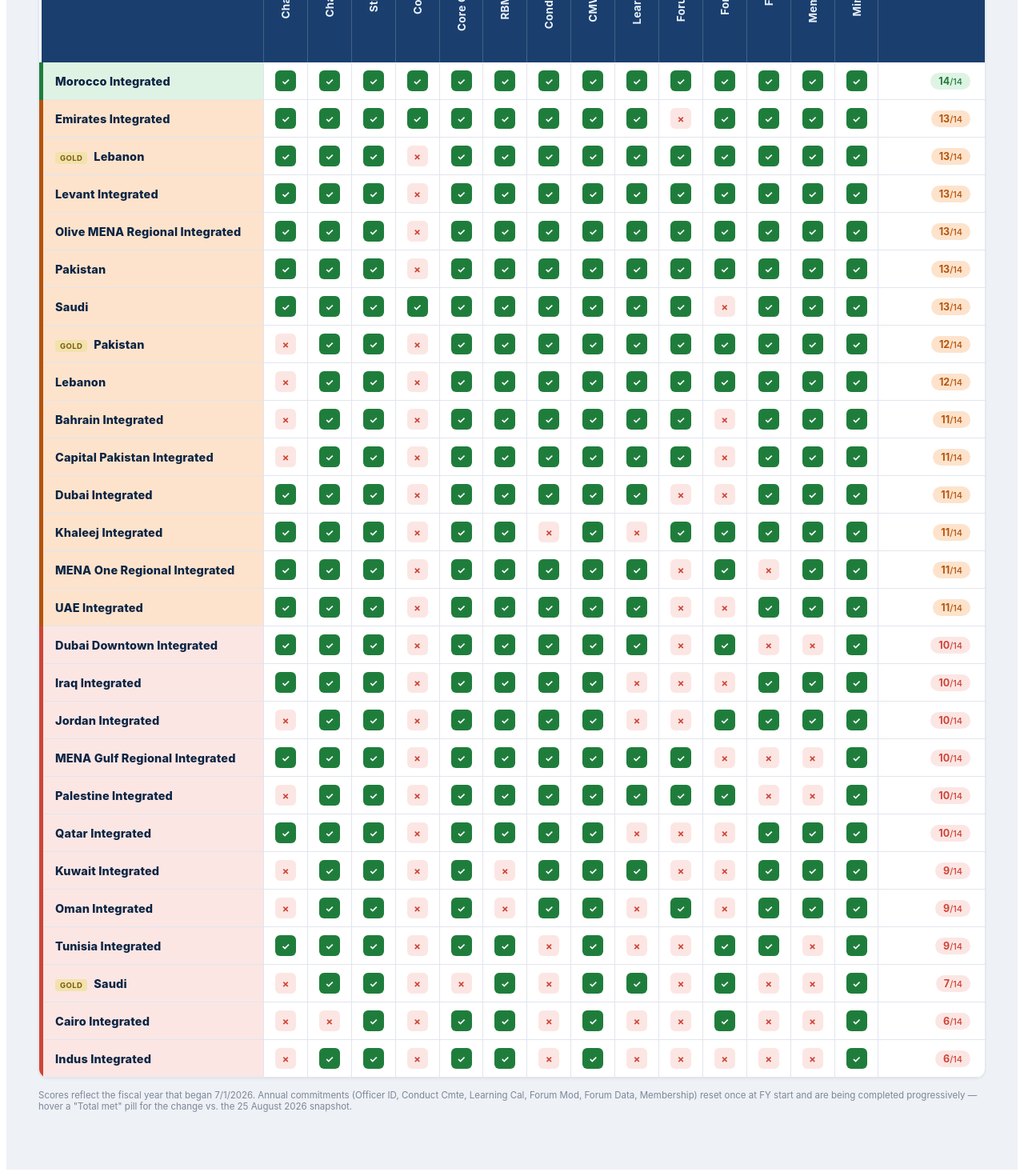
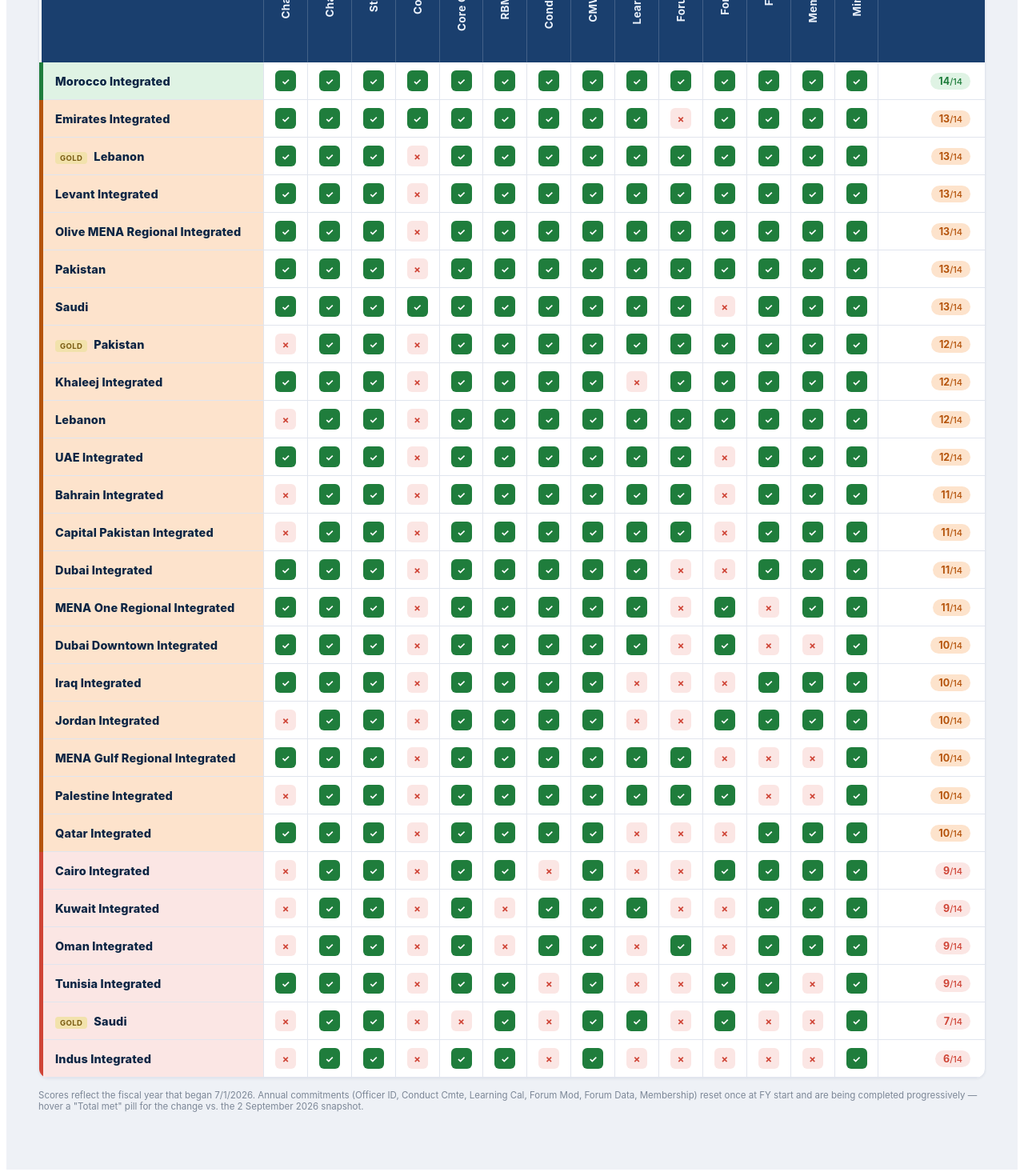
Before and after one commit to YPOMENA/ypomenachaptercommitments, a React (Vite) app: page / in a window 1280 px wide. Shown: the part 727-2197 px from the top of the page at 80% size. Built offline with nearby package versions, Linux system fonts and the light colour scheme.

Commit message:
Update App.jsx

```diff
--- a/src/App.jsx
+++ b/src/App.jsx
@@ -42,34 +42,34 @@ const LABELS_FULL = [
   "Forum data verified", "Chapter membership verified", "Minimum number of members met",
 ];
 
-/* prev = score as of the 25 Aug 2026 snapshot, for the vs.-last-update tooltip */
+/* prev = score as of the 2 Sep 2026 snapshot, for the vs.-last-update tooltip */
 const ALL_DATA = [
   { n: "YPO Morocco Integrated", t: "YPO", s: 14, prev: 14, v: [1, 1, 1, 1, 1, 1, 1, 1, 1, 1, 1, 1, 1, 1] },
   { n: "YPO Emirates Integrated", t: "YPO", s: 13, prev: 13, v: [1, 1, 1, 1, 1, 1, 1, 1, 1, 0, 1, 1, 1, 1] },
   { n: "YPO Gold Lebanon", t: "YPO Gold", s: 13, prev: 13, g: 1, v: [1, 1, 1, 0, 1, 1, 1, 1, 1, 1, 1, 1, 1, 1] },
-  { n: "YPO Levant Integrated", t: "YPO", s: 13, prev: 11, v: [1, 1, 1, 0, 1, 1, 1, 1, 1, 1, 1, 1, 1, 1] },
-  { n: "YPO Olive MENA Regional Integrated", t: "YPO", s: 13, prev: 12, v: [1, 1, 1, 0, 1, 1, 1, 1, 1, 1, 1, 1, 1, 1] },
+  { n: "YPO Levant Integrated", t: "YPO", s: 13, prev: 13, v: [1, 1, 1, 0, 1, 1, 1, 1, 1, 1, 1, 1, 1, 1] },
+  { n: "YPO Olive MENA Regional Integrated", t: "YPO", s: 13, prev: 13, v: [1, 1, 1, 0, 1, 1, 1, 1, 1, 1, 1, 1, 1, 1] },
   { n: "YPO Pakistan", t: "YPO", s: 13, prev: 13, v: [1, 1, 1, 0, 1, 1, 1, 1, 1, 1, 1, 1, 1, 1] },
-  { n: "YPO Saudi", t: "YPO", s: 13, prev: 12, v: [1, 1, 1, 1, 1, 1, 1, 1, 1, 1, 0, 1, 1, 1] },
+  { n: "YPO Saudi", t: "YPO", s: 13, prev: 13, v: [1, 1, 1, 1, 1, 1, 1, 1, 1, 1, 0, 1, 1, 1] },
   { n: "YPO Gold Pakistan", t: "YPO Gold", s: 12, prev: 12, g: 1, v: [0, 1, 1, 0, 1, 1, 1, 1, 1, 1, 1, 1, 1, 1] },
-  { n: "YPO Lebanon", t: "YPO", s: 12, prev: 11, v: [0, 1, 1, 0, 1, 1, 1, 1, 1, 1, 1, 1, 1, 1] },
-  { n: "YPO Bahrain Integrated", t: "YPO", s: 11, prev: 10, v: [0, 1, 1, 0, 1, 1, 1, 1, 1, 1, 0, 1, 1, 1] },
+  { n: "YPO Khaleej Integrated", t: "YPO", s: 12, prev: 11, v: [1, 1, 1, 0, 1, 1, 1, 1, 0, 1, 1, 1, 1, 1] },
+  { n: "YPO Lebanon", t: "YPO", s: 12, prev: 12, v: [0, 1, 1, 0, 1, 1, 1, 1, 1, 1, 1, 1, 1, 1] },
+  { n: "YPO UAE Integrated", t: "YPO", s: 12, prev: 11, v: [1, 1, 1, 0, 1, 1, 1, 1, 1, 1, 0, 1, 1, 1] },
+  { n: "YPO Bahrain Integrated", t: "YPO", s: 11, prev: 11, v: [0, 1, 1, 0, 1, 1, 1, 1, 1, 1, 0, 1, 1, 1] },
   { n: "YPO Capital Pakistan Integrated", t: "YPO", s: 11, prev: 11, v: [0, 1, 1, 0, 1, 1, 1, 1, 1, 1, 0, 1, 1, 1] },
-  { n: "YPO Dubai Integrated", t: "YPO", s: 11, prev: 10, v: [1, 1, 1, 0, 1, 1, 1, 1, 1, 0, 0, 1, 1, 1] },
-  { n: "YPO Khaleej Integrated", t: "YPO", s: 11, prev: 10, v: [1, 1, 1, 0, 1, 1, 0, 1, 0, 1, 1, 1, 1, 1] },
+  { n: "YPO Dubai Integrated", t: "YPO", s: 11, prev: 11, v: [1, 1, 1, 0, 1, 1, 1, 1, 1, 0, 0, 1, 1, 1] },
   { n: "YPO MENA One Regional Integrated", t: "YPO", s: 11, prev: 11, v: [1, 1, 1, 0, 1, 1, 1, 1, 1, 0, 1, 0, 1, 1] },
-  { n: "YPO UAE Integrated", t: "YPO", s: 11, prev: 10, v: [1, 1, 1, 0, 1, 1, 1, 1, 1, 0, 0, 1, 1, 1] },
   { n: "YPO Dubai Downtown Integrated", t: "YPO", s: 10, prev: 10, v: [1, 1, 1, 0, 1, 1, 1, 1, 1, 0, 1, 0, 0, 1] },
-  { n: "YPO Iraq Integrated", t: "YPO", s: 10, prev: 7, v: [1, 1, 1, 0, 1, 1, 1, 1, 0, 0, 0, 1, 1, 1] },
-  { n: "YPO Jordan Integrated", t: "YPO", s: 10, prev: 9, v: [0, 1, 1, 0, 1, 1, 1, 1, 0, 0, 1, 1, 1, 1] },
+  { n: "YPO Iraq Integrated", t: "YPO", s: 10, prev: 10, v: [1, 1, 1, 0, 1, 1, 1, 1, 0, 0, 0, 1, 1, 1] },
+  { n: "YPO Jordan Integrated", t: "YPO", s: 10, prev: 10, v: [0, 1, 1, 0, 1, 1, 1, 1, 0, 0, 1, 1, 1, 1] },
   { n: "YPO MENA Gulf Regional Integrated", t: "YPO", s: 10, prev: 10, v: [1, 1, 1, 0, 1, 1, 1, 1, 1, 1, 0, 0, 0, 1] },
   { n: "YPO Palestine Integrated", t: "YPO", s: 10, prev: 10, v: [0, 1, 1, 0, 1, 1, 1, 1, 1, 1, 1, 0, 0, 1] },
-  { n: "YPO Qatar Integrated", t: "YPO", s: 10, prev: 9, v: [1, 1, 1, 0, 1, 1, 1, 1, 0, 0, 0, 1, 1, 1] },
-  { n: "YPO Kuwait Integrated", t: "YPO", s: 9, prev: 8, v: [0, 1, 1, 0, 1, 0, 1, 1, 1, 0, 0, 1, 1, 1] },
+  { n: "YPO Qatar Integrated", t: "YPO", s: 10, prev: 10, v: [1, 1, 1, 0, 1, 1, 1, 1, 0, 0, 0, 1, 1, 1] },
+  { n: "YPO Cairo Integrated", t: "YPO", s: 9, prev: 6, v: [0, 1, 1, 0, 1, 1, 0, 1, 0, 0, 1, 1, 1, 1] },
+  { n: "YPO Kuwait Integrated", t: "YPO", s: 9, prev: 9, v: [0, 1, 1, 0, 1, 0, 1, 1, 1, 0, 0, 1, 1, 1] },
   { n: "YPO Oman Integrated", t: "YPO", s: 9, prev: 9, v: [0, 1, 1, 0, 1, 0, 1, 1, 0, 1, 0, 1, 1, 1] },
   { n: "YPO Tunisia Integrated", t: "YPO", s: 9, prev: 9, v: [1, 1, 1, 0, 1, 1, 0, 1, 0, 0, 1, 1, 0, 1] },
   { n: "YPO Gold Saudi", t: "YPO Gold", s: 7, prev: 7, g: 1, v: [0, 1, 1, 0, 0, 1, 0, 1, 1, 0, 1, 0, 0, 1] },
-  { n: "YPO Cairo Integrated", t: "YPO", s: 6, prev: 6, v: [0, 0, 1, 0, 1, 1, 0, 1, 0, 0, 1, 0, 0, 1] },
   { n: "YPO Indus Integrated", t: "YPO", s: 6, prev: 6, v: [0, 1, 1, 0, 1, 1, 0, 1, 0, 0, 0, 0, 0, 1] },
 ];
 
@@ -77,28 +77,28 @@ const PREV_DATA = [
   { n: "YPO Morocco Integrated", t: "YPO", s: 14, v: [1, 1, 1, 1, 1, 1, 1, 1, 1, 1, 1, 1, 1, 1] },
   { n: "YPO Emirates Integrated", t: "YPO", s: 13, v: [1, 1, 1, 1, 1, 1, 1, 1, 1, 0, 1, 1, 1, 1] },
   { n: "YPO Gold Lebanon", t: "YPO Gold", s: 13, g: 1, v: [1, 1, 1, 0, 1, 1, 1, 1, 1, 1, 1, 1, 1, 1] },
+  { n: "YPO Levant Integrated", t: "YPO", s: 13, v: [1, 1, 1, 0, 1, 1, 1, 1, 1, 1, 1, 1, 1, 1] },
+  { n: "YPO Olive MENA Regional Integrated", t: "YPO", s: 13, v: [1, 1, 1, 0, 1, 1, 1, 1, 1, 1, 1, 1, 1, 1] },
   { n: "YPO Pakistan", t: "YPO", s: 13, v: [1, 1, 1, 0, 1, 1, 1, 1, 1, 1, 1, 1, 1, 1] },
+  { n: "YPO Saudi", t: "YPO", s: 13, v: [1, 1, 1, 1, 1, 1, 1, 1, 1, 1, 0, 1, 1, 1] },
   { n: "YPO Gold Pakistan", t: "YPO Gold", s: 12, g: 1, v: [0, 1, 1, 0, 1, 1, 1, 1, 1, 1, 1, 1, 1, 1] },
-  { n: "YPO Olive MENA Regional Integrated", t: "YPO", s: 12, v: [1, 1, 1, 0, 1, 1, 1, 1, 0, 1, 1, 1, 1, 1] },
-  { n: "YPO Saudi", t: "YPO", s: 12, v: [1, 1, 1, 1, 1, 1, 0, 1, 1, 1, 0, 1, 1, 1] },
+  { n: "YPO Lebanon", t: "YPO", s: 12, v: [0, 1, 1, 0, 1, 1, 1, 1, 1, 1, 1, 1, 1, 1] },
+  { n: "YPO Bahrain Integrated", t: "YPO", s: 11, v: [0, 1, 1, 0, 1, 1, 1, 1, 1, 1, 0, 1, 1, 1] },
   { n: "YPO Capital Pakistan Integrated", t: "YPO", s: 11, v: [0, 1, 1, 0, 1, 1, 1, 1, 1, 1, 0, 1, 1, 1] },
-  { n: "YPO Lebanon", t: "YPO", s: 11, v: [0, 1, 1, 0, 1, 1, 1, 1, 1, 0, 1, 1, 1, 1] },
-  { n: "YPO Levant Integrated", t: "YPO", s: 11, v: [0, 1, 1, 0, 1, 1, 1, 1, 1, 1, 1, 0, 1, 1] },
+  { n: "YPO Dubai Integrated", t: "YPO", s: 11, v: [1, 1, 1, 0, 1, 1, 1, 1, 1, 0, 0, 1, 1, 1] },
+  { n: "YPO Khaleej Integrated", t: "YPO", s: 11, v: [1, 1, 1, 0, 1, 1, 0, 1, 0, 1, 1, 1, 1, 1] },
   { n: "YPO MENA One Regional Integrated", t: "YPO", s: 11, v: [1, 1, 1, 0, 1, 1, 1, 1, 1, 0, 1, 0, 1, 1] },
-  { n: "YPO Bahrain Integrated", t: "YPO", s: 10, v: [0, 1, 1, 0, 1, 1, 1, 1, 0, 1, 0, 1, 1, 1] },
+  { n: "YPO UAE Integrated", t: "YPO", s: 11, v: [1, 1, 1, 0, 1, 1, 1, 1, 1, 0, 0, 1, 1, 1] },
   { n: "YPO Dubai Downtown Integrated", t: "YPO", s: 10, v: [1, 1, 1, 0, 1, 1, 1, 1, 1, 0, 1, 0, 0, 1] },
-  { n: "YPO Dubai Integrated", t: "YPO", s: 10, v: [0, 1, 1, 0, 1, 1, 1, 1, 1, 0, 0, 1, 1, 1] },
-  { n: "YPO Khaleej Integrated", t: "YPO", s: 10, v: [1, 1, 1, 0, 1, 1, 0, 1, 0, 1, 1, 1, 0, 1] },
+  { n: "YPO Iraq Integrated", t: "YPO", s: 10, v: [1, 1, 1, 0, 1, 1, 1, 1, 0, 0, 0, 1, 1, 1] },
+  { n: "YPO Jordan Integrated", t: "YPO", s: 10, v: [0, 1, 1, 0, 1, 1, 1, 1, 0, 0, 1, 1, 1, 1] },
   { n: "YPO MENA Gulf Regional Integrated", t: "YPO", s: 10, v: [1, 1, 1, 0, 1, 1, 1, 1, 1, 1, 0, 0, 0, 1] },
   { n: "YPO Palestine Integrated", t: "YPO", s: 10, v: [0, 1, 1, 0, 1, 1, 1, 1, 1, 1, 1, 0, 0, 1] },
-  { n: "YPO UAE Integrated", t: "YPO", s: 10, v: [1, 1, 1, 0, 1, 1, 1, 1, 1, 0, 0, 0, 1, 1] },
-  { n: "YPO Jordan Integrated", t: "YPO", s: 9, v: [0, 1, 1, 0, 1, 1, 0, 1, 0, 0, 1, 1, 1, 1] },
+  { n: "YPO Qatar Integrated", t: "YPO", s: 10, v: [1, 1, 1, 0, 1, 1, 1, 1, 0, 0, 0, 1, 1, 1] },
+  { n: "YPO Kuwait Integrated", t: "YPO", s: 9, v: [0, 1, 1, 0, 1, 0, 1, 1, 1, 0, 0, 1, 1, 1] },
   { n: "YPO Oman Integrated", t: "YPO", s: 9, v: [0, 1, 1, 0, 1, 0, 1, 1, 0, 1, 0, 1, 1, 1] },
-  { n: "YPO Qatar Integrated", t: "YPO", s: 9, v: [1, 1, 1, 0, 1, 1, 0, 1, 0, 0, 0, 1, 1, 1] },
   { n: "YPO Tunisia Integrated", t: "YPO", s: 9, v: [1, 1, 1, 0, 1, 1, 0, 1, 0, 0, 1, 1, 0, 1] },
-  { n: "YPO Kuwait Integrated", t: "YPO", s: 8, v: [0, 1, 1, 0, 1, 0, 1, 1, 0, 0, 0, 1, 1, 1] },
   { n: "YPO Gold Saudi", t: "YPO Gold", s: 7, g: 1, v: [0, 1, 1, 0, 0, 1, 0, 1, 1, 0, 1, 0, 0, 1] },
-  { n: "YPO Iraq Integrated", t: "YPO", s: 7, v: [1, 1, 1, 0, 1, 1, 0, 1, 0, 0, 0, 0, 0, 1] },
   { n: "YPO Cairo Integrated", t: "YPO", s: 6, v: [0, 0, 1, 0, 1, 1, 0, 1, 0, 0, 1, 0, 0, 1] },
   { n: "YPO Indus Integrated", t: "YPO", s: 6, v: [0, 1, 1, 0, 1, 1, 0, 1, 0, 0, 0, 0, 0, 1] },
 ];
@@ -119,7 +119,7 @@ function median(nums) {
 
 function totalPill(s) {
   if (s === 14) return { bg: GREEN_PALE, tx: GREEN };
-  if (s > 10) return { bg: ORANGE_PALE, tx: ORANGE_TEXT };
+  if (s >= 10) return { bg: ORANGE_PALE, tx: ORANGE_TEXT };
   return { bg: RED_PALE, tx: RED_TEXT };
 }
 
@@ -266,7 +266,7 @@ export default function App() {
           Chapter Commitments by Status
         </h1>
         <p style={{ fontSize: 13.5, color: MUTED, marginTop: 10, marginBottom: 18 }}>
-          Commitment fulfilment across all MENA chapters · {year === "current" ? "As of 2 September 2026" : year === "previous" ? "As of 25 August 2026" : "25 August 2026 → 2 September 2026"}
+          Commitment fulfilment across all MENA chapters · {year === "current" ? "As of 7 September 2026" : year === "previous" ? "As of 2 September 2026" : "2 September 2026 → 7 September 2026"}
         </p>
 
         <div className="no-print" style={{ display: "inline-flex", background: "#fff", border: `1px solid ${CARD_BORDER}`, borderRadius: 10, padding: 4, gap: 2 }}>
@@ -281,7 +281,7 @@ export default function App() {
             border: "none", cursor: "pointer",
             background: year === "previous" ? NAVY : "transparent",
             color: year === "previous" ? "#fff" : "#4a5568",
-          }}>25 Aug · Previous</button>
+          }}>2 Sep · Previous</button>
           <button onClick={() => changeYear("compare")} style={{
             fontFamily: SANS, fontSize: 13, fontWeight: 700, padding: "8px 18px", borderRadius: 7,
             border: "none", cursor: "pointer",
@@ -291,12 +291,12 @@ export default function App() {
         </div>
         {year === "previous" && (
           <div style={{ marginTop: 12, fontSize: 12, color: AMBER_TEXT, background: AMBER_PALE, display: "inline-block", padding: "6px 12px", borderRadius: 8 }}>
-            Viewing the 25 August 2026 snapshot — read-only reference, not the current status.
+            Viewing the 2 September 2026 snapshot — read-only reference, not the current status.
           </div>
         )}
         {year === "compare" && (
           <div style={{ marginTop: 12, fontSize: 12, color: AMBER_TEXT, background: AMBER_PALE, display: "inline-block", padding: "6px 12px", borderRadius: 8 }}>
-            Comparing the 25 August 2026 snapshot to today, 2 September 2026 — both within FY 2026–27.
+            Comparing the 2 September 2026 snapshot to today, 7 September 2026 — both within FY 2026–27.
           </div>
         )}
       </div>
@@ -413,7 +413,7 @@ export default function App() {
               </span>
               <span style={{ display: "flex", alignItems: "center", gap: 6, fontSize: 12.5, color: "#4a5568" }}>
                 <span style={{ width: 4, height: 14, borderRadius: 2, background: ORANGE_TEXT, display: "inline-block" }} />
-                In progress (11–13)
+                In progress (10–13)
               </span>
               <span style={{ display: "flex", alignItems: "center", gap: 6, fontSize: 12.5, color: "#4a5568" }}>
                 <span style={{ width: 4, height: 14, borderRadius: 2, background: RED_TEXT, display: "inline-block" }} />
@@ -516,8 +516,8 @@ export default function App() {
                             <div style={{ fontWeight: 700, marginBottom: 4, fontSize: 12 }}>{d.n}</div>
                             <div style={{ fontSize: 11 }}>{LABELS_FULL[i]}</div>
                             <div style={{ marginTop: 4 }}>
-                              {changed === 1 && <span style={{ color: "#8fe0a8" }}>▲ Gained since 25 Aug 2026</span>}
-                              {changed === -1 && <span style={{ color: "#ff9d92" }}>▼ Lost since 25 Aug 2026</span>}
+                              {changed === 1 && <span style={{ color: "#8fe0a8" }}>▲ Gained since 2 Sep 2026</span>}
+                              {changed === -1 && <span style={{ color: "#ff9d92" }}>▼ Lost since 2 Sep 2026</span>}
                               {changed === 0 && <span style={{ color: "#c9d3e0" }}>Unchanged — {val ? "still met" : "still not met"}</span>}
                             </div>
                           </div>
@@ -555,7 +555,7 @@ export default function App() {
               const pill = totalPill(d.s);
               const delta = d.prev != null ? d.s - d.prev : null;
               const isMet = d.s === 14;
-              const isOrange = d.s > 10 && d.s < 14;
+              const isOrange = d.s >= 10 && d.s < 14;
               const accent = isMet ? GREEN : isOrange ? ORANGE_TEXT : RED_TEXT;
               const nameBg = isMet ? GREEN_PALE : isOrange ? ORANGE_PALE : RED_PALE;
               return (
@@ -594,7 +594,7 @@ export default function App() {
                         <div style={{ fontWeight: 700, marginBottom: 4 }}>{d.n}</div>
                         {delta != null && (
                           <div style={{ color: delta === 0 ? "#c9d3e0" : delta > 0 ? "#8fe0a8" : "#ff9d92" }}>
-                            {delta === 0 ? "Unchanged" : delta > 0 ? `▲ up ${delta} vs 25 Aug` : `▼ down ${Math.abs(delta)} vs 25 Aug`}
+                            {delta === 0 ? "Unchanged" : delta > 0 ? `▲ up ${delta} vs 2 Sep` : `▼ down ${Math.abs(delta)} vs 2 Sep`}
                           </div>
                         )}
                       </div>
@@ -614,7 +614,7 @@ export default function App() {
 
       {year === "current" && (
         <p style={{ fontSize: 11.5, color: MUTED, marginTop: 14 }}>
-          Scores reflect the fiscal year that began 7/1/2026. Annual commitments (Officer ID, Conduct Cmte, Learning Cal, Forum Mod, Forum Data, Membership) reset once at FY start and are being completed progressively — hover a "Total met" pill for the change vs. the 25 August 2026 snapshot.
+          Scores reflect the fiscal year that began 7/1/2026. Annual commitments (Officer ID, Conduct Cmte, Learning Cal, Forum Mod, Forum Data, Membership) reset once at FY start and are being completed progressively — hover a "Total met" pill for the change vs. the 2 September 2026 snapshot.
         </p>
       )}
 
```
